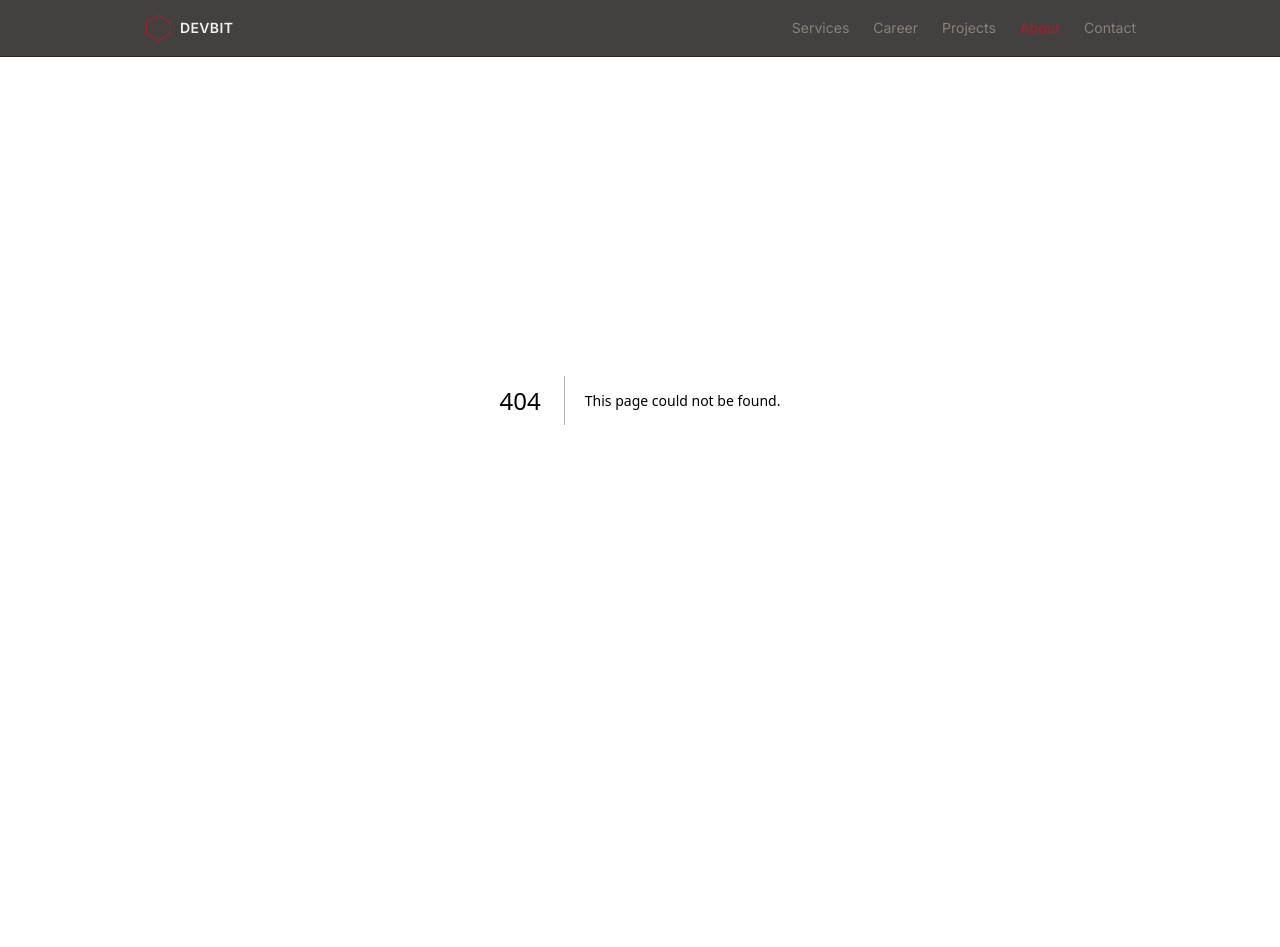
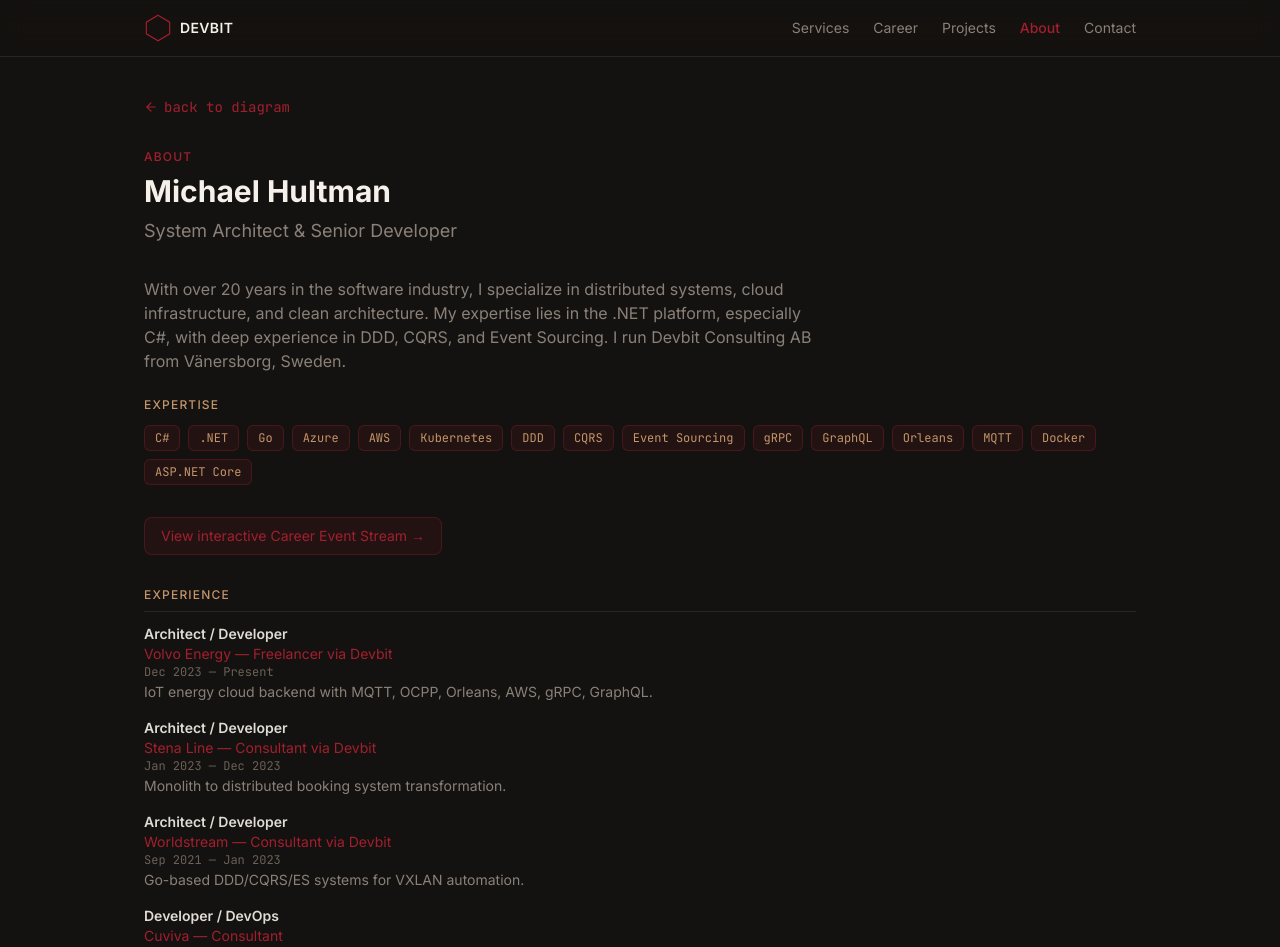
Before and after one commit to haderach75/devbit.se, a Next.js app: page /about in a window 1280 px wide. Before the commit this address had no page. Shown: the top 947 px of the page. Before the commit the page ends 800 px from the top, so only its background shows below. Built offline with nearby package versions, Linux system fonts and the light colour scheme.

Commit message:
feat: add about page with traditional CV layout and skill tags

```diff
--- /dev/null
+++ b/src/app/about/page.tsx
@@ -0,0 +1,51 @@
+import type { Metadata } from "next";
+import Link from "next/link";
+import { PageContainer } from "@/components/layout/page-container";
+import { SectionHeading } from "@/components/ui/section-heading";
+import { SkillTags } from "@/components/about/skill-tags";
+import { ExperienceItem } from "@/components/about/experience-item";
+
+export const metadata: Metadata = {
+  title: "About — Devbit Consulting | Michael Hultman",
+  description: "Michael Hultman — System Architect and Senior Developer with 20+ years of experience in distributed systems, C#/.NET, and cloud infrastructure.",
+};
+
+export default function AboutPage() {
+  return (
+    <PageContainer>
+      <SectionHeading label="About" title="Michael Hultman" description="System Architect & Senior Developer" />
+      <p className="text-text-muted mb-6 max-w-2xl">
+        With over 20 years in the software industry, I specialize in distributed systems, cloud infrastructure, and clean architecture. My expertise lies in the .NET platform, especially C#, with deep experience in DDD, CQRS, and Event Sourcing. I run Devbit Consulting AB from Vänersborg, Sweden.
+      </p>
+      <div className="mb-8">
+        <p className="text-xs font-medium uppercase tracking-widest text-amber mb-3">Expertise</p>
+        <SkillTags />
+      </div>
+      <Link href="/career" className="mb-8 inline-block rounded-lg border border-crimson/30 bg-crimson/10 px-4 py-2 text-sm text-crimson hover:bg-crimson/20 transition-colors">
+        View interactive Career Event Stream →
+      </Link>
+      <div className="mb-8">
+        <p className="text-xs font-medium uppercase tracking-widest text-amber mb-3 border-b border-border pb-2">Experience</p>
+        <ExperienceItem title="Architect / Developer" company="Volvo Energy — Freelancer via Devbit" dates="Dec 2023 — Present" description="IoT energy cloud backend with MQTT, OCPP, Orleans, AWS, gRPC, GraphQL." />
+        <ExperienceItem title="Architect / Developer" company="Stena Line — Consultant via Devbit" dates="Jan 2023 — Dec 2023" description="Monolith to distributed booking system transformation." />
+        <ExperienceItem title="Architect / Developer" company="Worldstream — Consultant via Devbit" dates="Sep 2021 — Jan 2023" description="Go-based DDD/CQRS/ES systems for VXLAN automation." />
+        <ExperienceItem title="Developer / DevOps" company="Cuviva — Consultant" dates="Mar 2021 — Sep 2021" description="Azure to hybrid cloud migration in Kubernetes for medtech." />
+        <ExperienceItem title="Architect" company="Collector Bank" dates="Feb 2017 — Mar 2021" description="Credit evaluation, anti-fraud, GDPR compliance, and AML on Azure/Kubernetes." />
+        <ExperienceItem title="Software Developer" company="Autocom Diagnostic Partner" dates="Aug 2007 — Feb 2017" description="Vehicle diagnostic tools, licensing systems, and distributed device testing." />
+      </div>
+      <div className="mb-8">
+        <p className="text-xs font-medium uppercase tracking-widest text-amber mb-3 border-b border-border pb-2">Education</p>
+        <ExperienceItem title="Computer Science / System Development" company="University West" dates="2001 — 2005" description="" />
+        <ExperienceItem title="Business Economics" company="Högskolan Trollhättan/Uddevalla" dates="1996 — 1998" description="" />
+      </div>
+      <div>
+        <p className="text-xs font-medium uppercase tracking-widest text-amber mb-3 border-b border-border pb-2">Languages</p>
+        <div className="flex gap-4 text-sm text-text-muted">
+          <span>Swedish <span className="text-text-dim">(native)</span></span>
+          <span>English <span className="text-text-dim">(fluent)</span></span>
+          <span>German <span className="text-text-dim">(basic)</span></span>
+        </div>
+      </div>
+    </PageContainer>
+  );
+}
--- /dev/null
+++ b/src/components/about/experience-item.tsx
@@ -0,0 +1,12 @@
+interface ExperienceItemProps { title: string; company: string; dates: string; description: string; }
+
+export function ExperienceItem({ title, company, dates, description }: ExperienceItemProps) {
+  return (
+    <div className="mb-4">
+      <p className="font-semibold text-sm text-text-body">{title}</p>
+      <p className="text-sm text-crimson">{company}</p>
+      <p className="font-mono text-xs text-text-dim">{dates}</p>
+      {description && <p className="text-sm text-text-muted mt-0.5">{description}</p>}
+    </div>
+  );
+}
--- /dev/null
+++ b/src/components/about/skill-tags.tsx
@@ -0,0 +1,18 @@
+"use client";
+import { motion } from "framer-motion";
+
+const skills = ["C#", ".NET", "Go", "Azure", "AWS", "Kubernetes", "DDD", "CQRS", "Event Sourcing", "gRPC", "GraphQL", "Orleans", "MQTT", "Docker", "ASP.NET Core"];
+
+export function SkillTags() {
+  return (
+    <div className="flex flex-wrap gap-2">
+      {skills.map((skill, i) => (
+        <motion.span key={skill} initial={{ opacity: 0, scale: 0.8 }} whileInView={{ opacity: 1, scale: 1 }} viewport={{ once: true }}
+          transition={{ duration: 0.3, delay: i * 0.03 }}
+          className="rounded-md border border-crimson/30 bg-crimson/10 px-2.5 py-1 font-mono text-xs text-amber">
+          {skill}
+        </motion.span>
+      ))}
+    </div>
+  );
+}
```
